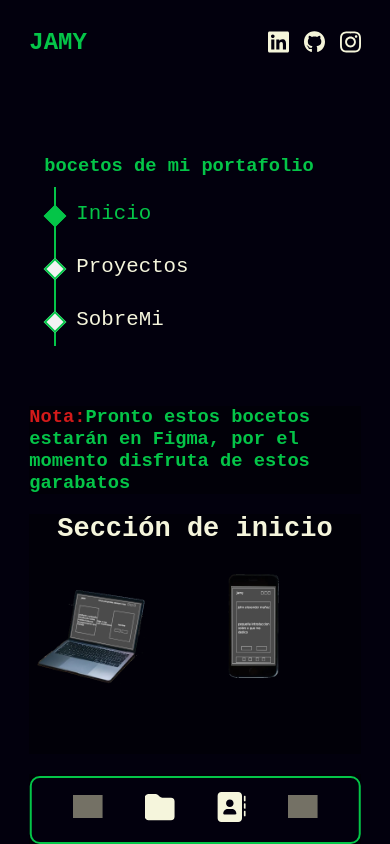
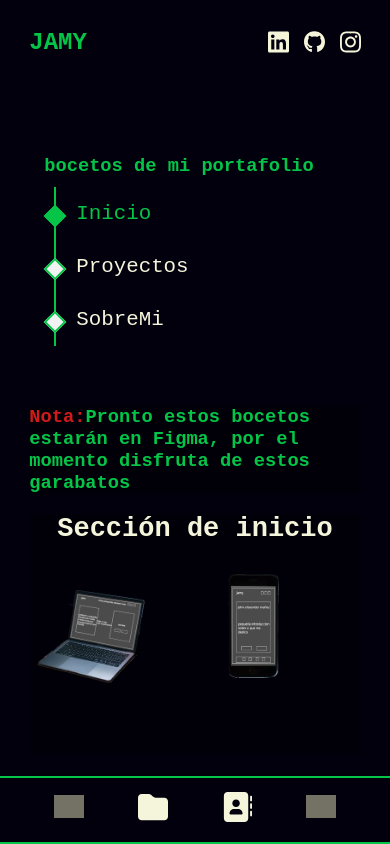
Before and after one commit to MINOTAURO18/Portafolio, a React (Vite) app: page /portafolio/mas in a window 390 px wide. Shown: the top 844 px of the page. Built offline with nearby package versions, Linux system fonts and the light colour scheme; grey boxes are pictures that could not be loaded.

Commit message:
Proyectos

```diff
--- a/src/components/Nav/Nav.module.css
+++ b/src/components/Nav/Nav.module.css
@@ -71,9 +71,9 @@ span{
         bottom: 0;
         right: 50%;
         transform: translateX(50%);
-        width: 85%;
-        border: 2px solid rgb(4, 197, 72);
-        border-radius: 10px;
+        width: 100%;
+        border-bottom: 2px solid rgb(4, 197, 72);
+        border-top: 2px solid rgb(4, 197, 72);
         margin-bottom:.5px ;
         height: 8vh;
         display: flex;
```
